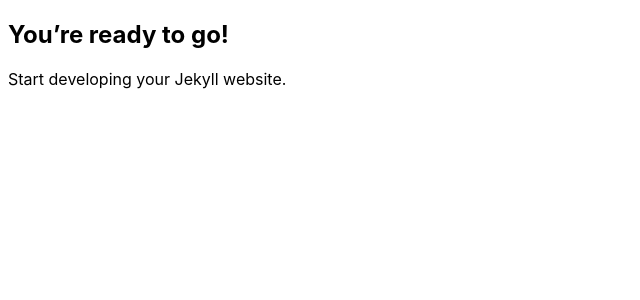
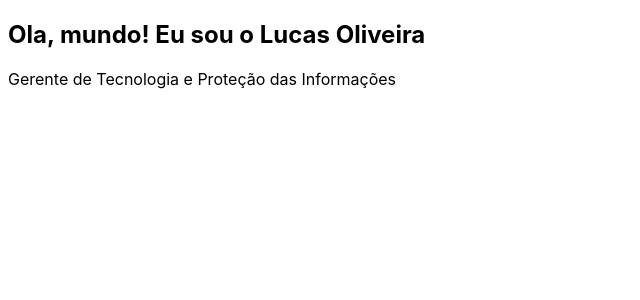
Before and after one commit to lucasfurtadooliveira/lucasfurtadooliveira.github.io, a Jekyll site: the page built from index.md, in a window 1280 px wide. Shown: the top 300 px of the page, without its empty margins (0-640 px from the left). Built offline with Jekyll 4.4.1, drawn with Linux system fonts in a browser that asks for light colours.

Commit message:
Change index page

```diff
--- a/index.md
+++ b/index.md
@@ -1,8 +1,8 @@
 ---
 layout: default
-title: "Happy Jekylling!"
+title: "Lucas Oliveira"
 ---
 
-## You're ready to go!
+## Ola, mundo! Eu sou o Lucas Oliveira
 
-Start developing your Jekyll website.
+Gerente de Tecnologia e Proteção das Informações
```
